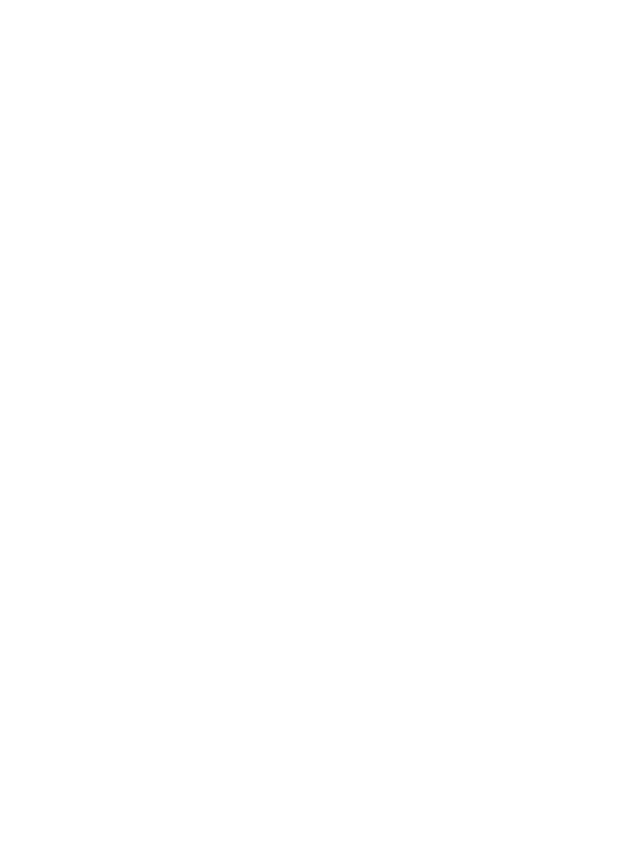
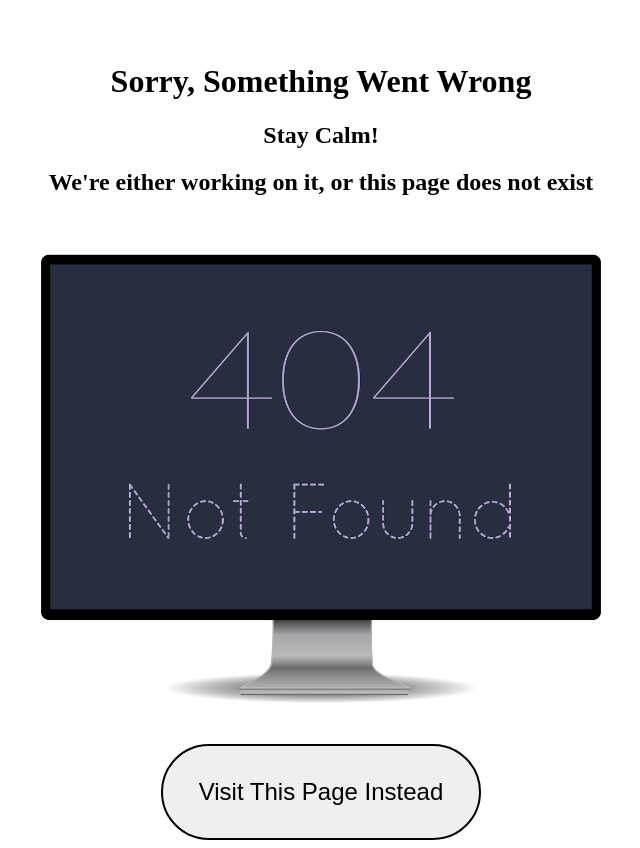
Before and after one commit to Siggen97/Small-Projects-ToCode, a plain HTML site: page 404-Page/Index.html in a window 1280 px wide. Shown: the whole page, without its empty margins (319-959 px from the left). Before the commit the page ends 800 px from the top, so only its background shows below. Drawn offline with Linux system fonts and the light colour scheme.

Commit message:
Update
added text, img and a button, and styled them.

```diff
--- a/404-Page/Index.html
+++ b/404-Page/Index.html
@@ -3,10 +3,18 @@
 <head>
     <meta charset="UTF-8">
     <meta name="viewport" content="width=device-width, initial-scale=1.0">
-    <style></style>
+    <link rel="stylesheet" href="css/style404.css">
     <title>404 Error Page</title>
 </head>
 <body>
-
+    <div class="error">
+        <h1>Sorry, Something Went Wrong</h1>
+        <h2>Stay Calm!</h2>
+            <h2>We're either working on it, or this page does not exist</h2>
+        <img src="images/404ErrorImg.png" alt="404 Error page">
+    </div>
+    <div class="button">
+        <button><a href="https://www.arsenal.com/">Visit This Page Instead</a></button>
+    </div>
 </body>
 </html>
--- a/404-Page/css/style404.css
+++ b/404-Page/css/style404.css
@@ -0,0 +1,26 @@
+body {
+    text-align: center;
+}
+.error {
+    margin-top: 5%;
+}
+img {
+    width: 55%;
+}
+button {
+    width: 20rem;
+    height: 6rem;
+    border-radius: 4rem;
+    border: 0.15rem black solid;
+}
+a {
+    text-decoration: none;
+    color: black;
+    font-size: 1.5rem;
+}
+button:hover {
+background-color: rgba(45, 8, 80, 0.642);
+text-decoration: underline;
+transition: 1s ease-in-out;
+cursor: pointer;
+}
```
Also changed, not shown: 404-Page/images/404ErrorImg.png (added), 2 other files.
